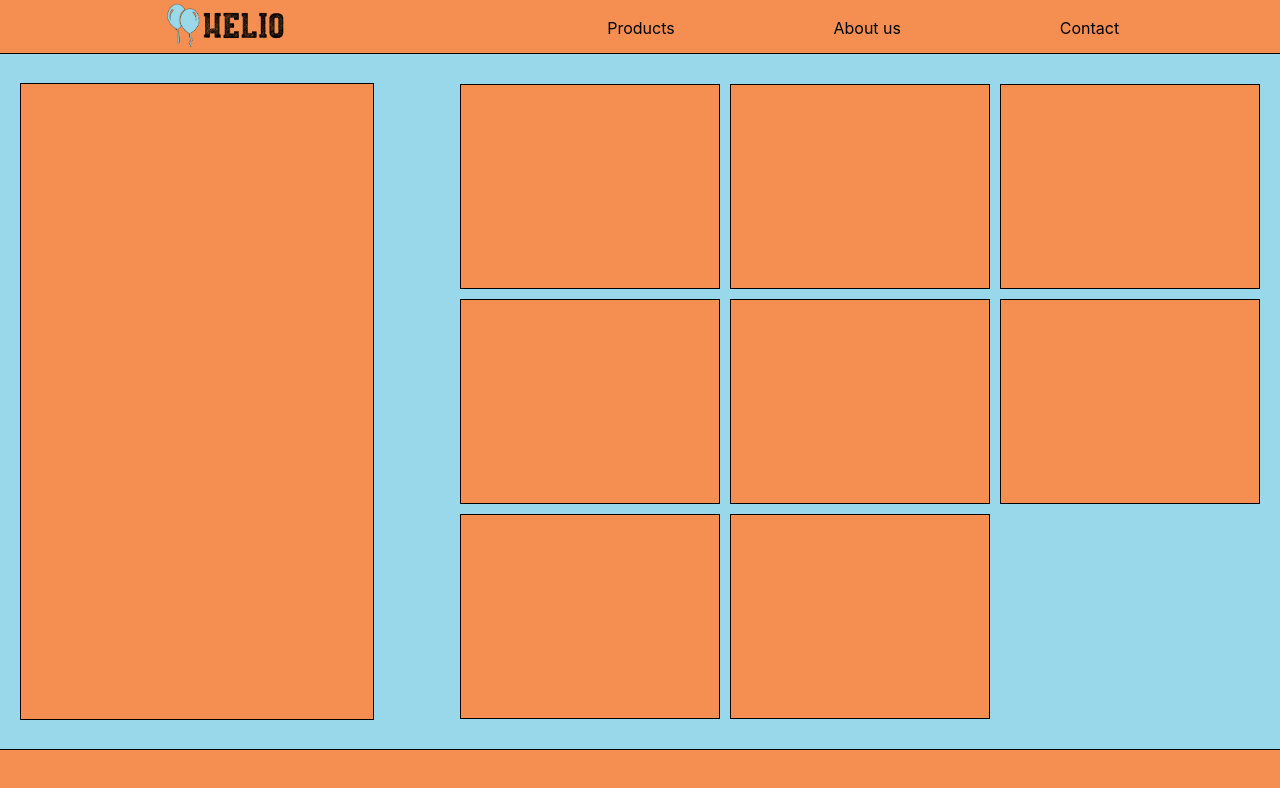
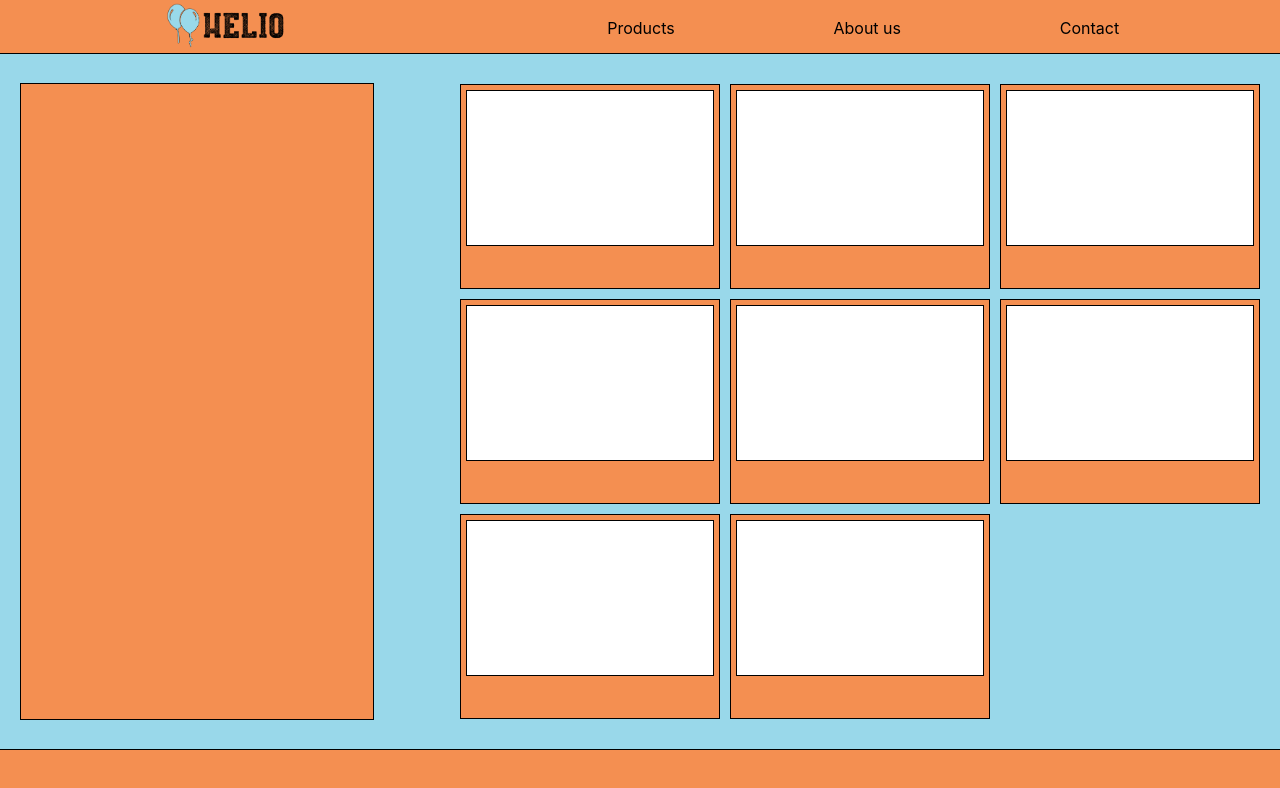
Before and after one commit to dylanlu9/e-commerce, a React (Create React App) app in the folder client/: page / in a window 1280 px wide. Shown: the top 788 px of the page. Built offline with nearby package versions, Linux system fonts and the light colour scheme.

Commit message:
feat(frontend product card): added image space to product card

```diff
--- a/client/src/App.css
+++ b/client/src/App.css
@@ -62,6 +62,13 @@
 .product-card {
   background-color: var(--helio-orange);
   border: 1px solid black;
+  padding: 5px;
+}
+
+.product-card-image {
+  height: 80%;
+  background-color: white;
+  border: 1px solid black;
 }
 
 #footer {
--- a/client/src/App.js
+++ b/client/src/App.js
@@ -15,14 +15,30 @@ function App() {
       <div id="main-content-container">
         <div id="products-menu-container"></div>
         <div id="products-cards-container">
-          <div class="product-card"></div>
-          <div class="product-card"></div>
-          <div class="product-card"></div>
-          <div class="product-card"></div>
-          <div class="product-card"></div>
-          <div class="product-card"></div>
-          <div class="product-card"></div>
-          <div class="product-card"></div>
+          <div className="product-card">
+            <div className="product-card-image"></div>
+          </div>
+          <div className="product-card">
+            <div className="product-card-image"></div>
+          </div>
+          <div className="product-card">
+            <div className="product-card-image"></div>
+          </div>
+          <div className="product-card">
+            <div className="product-card-image"></div>
+          </div>
+          <div className="product-card">
+            <div className="product-card-image"></div>
+          </div>
+          <div className="product-card">
+            <div className="product-card-image"></div>
+          </div>
+          <div className="product-card">
+            <div className="product-card-image"></div>
+          </div>
+          <div className="product-card">
+            <div className="product-card-image"></div>
+          </div>
         </div>
       </div>
       <footer id="footer"></footer>
```
